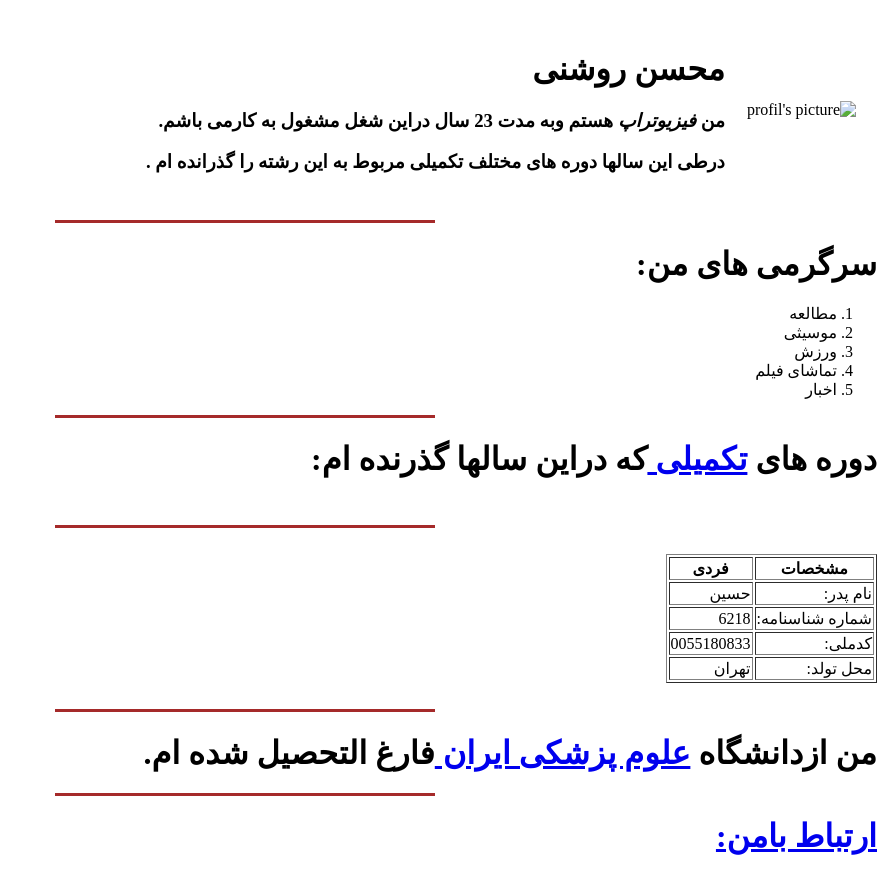
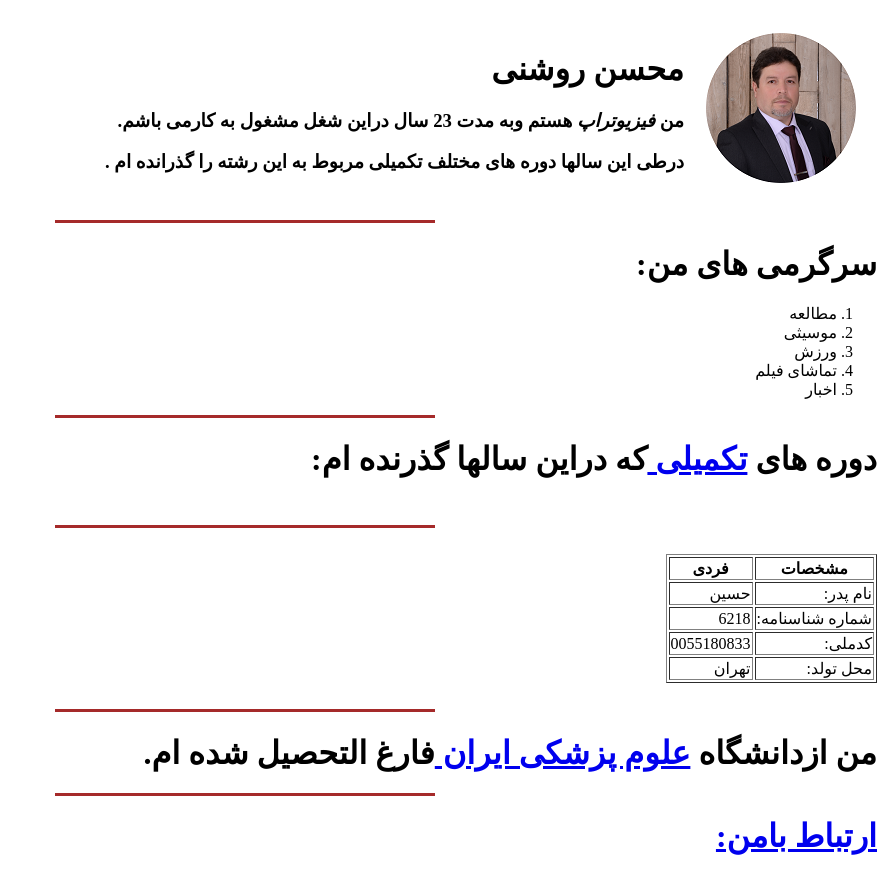
Before and after one commit to F13491357/mr, a plain HTML site: page index.html in a window 1280 px wide. Shown: the whole page, without its empty margins (395-1280 px from the left). Drawn offline with Linux system fonts and the light colour scheme.

Commit message:
Update index.html

```diff
--- a/index.html
+++ b/index.html
@@ -18,7 +18,7 @@
 <body>
   <table  cellspacing="20">
         <tr>
-        <td><img src="pic/m1.png" alt="profil's picture"></td>
+        <td><img src="m1.png" alt="profil's picture"></td>
         <td>  <h1> محسن روشنی  </h1>
         <h3> <p>  من <em>  فیزیوتراپ  </em> هستم وبه مدت 23 سال دراین شغل مشغول به کارمی باشم.</p></h3>
         <h3> <p> درطی این سالها دوره های مختلف تکمیلی مربوط به این رشته را گذرانده ام .</p></h3></td>
```
